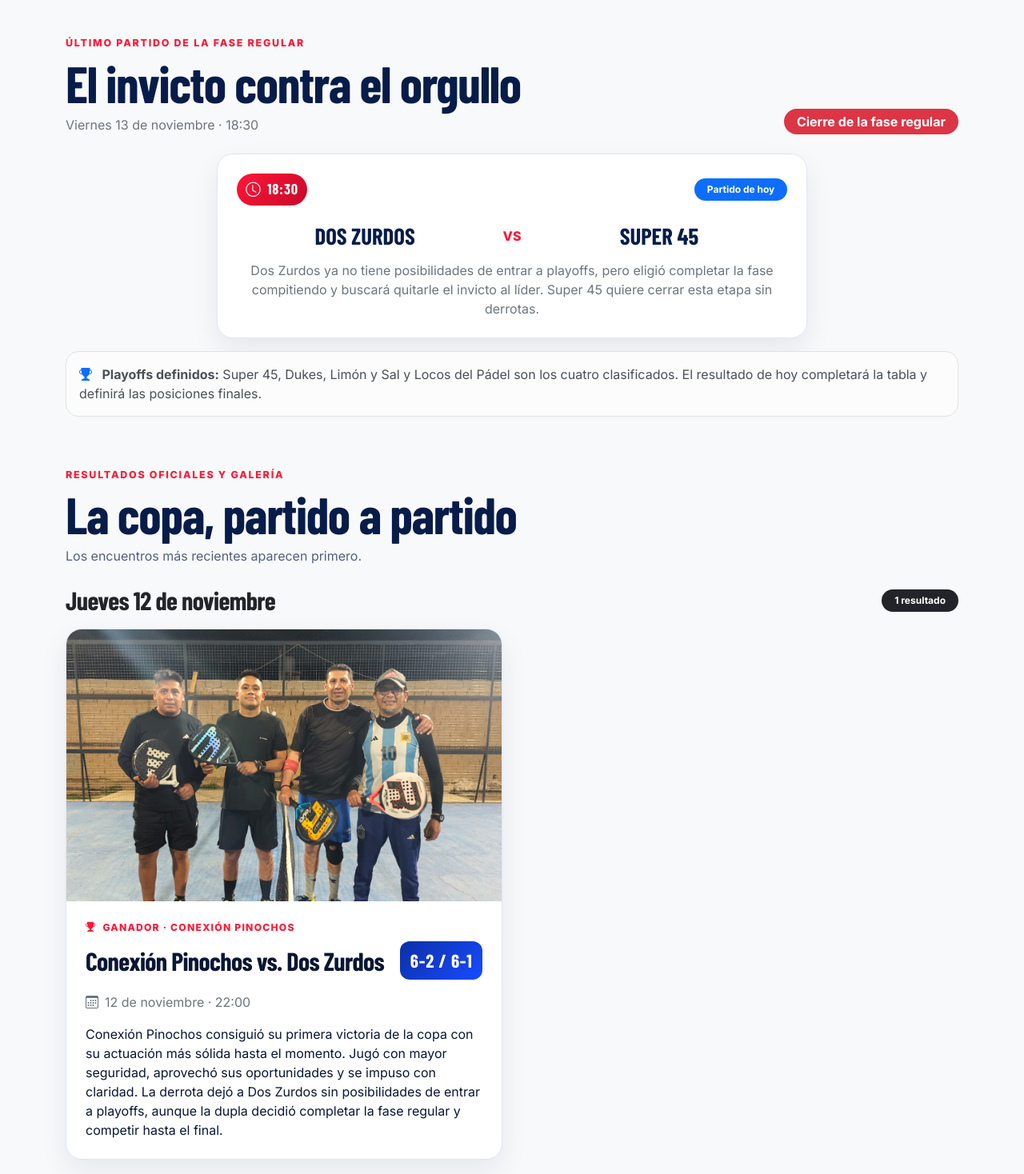
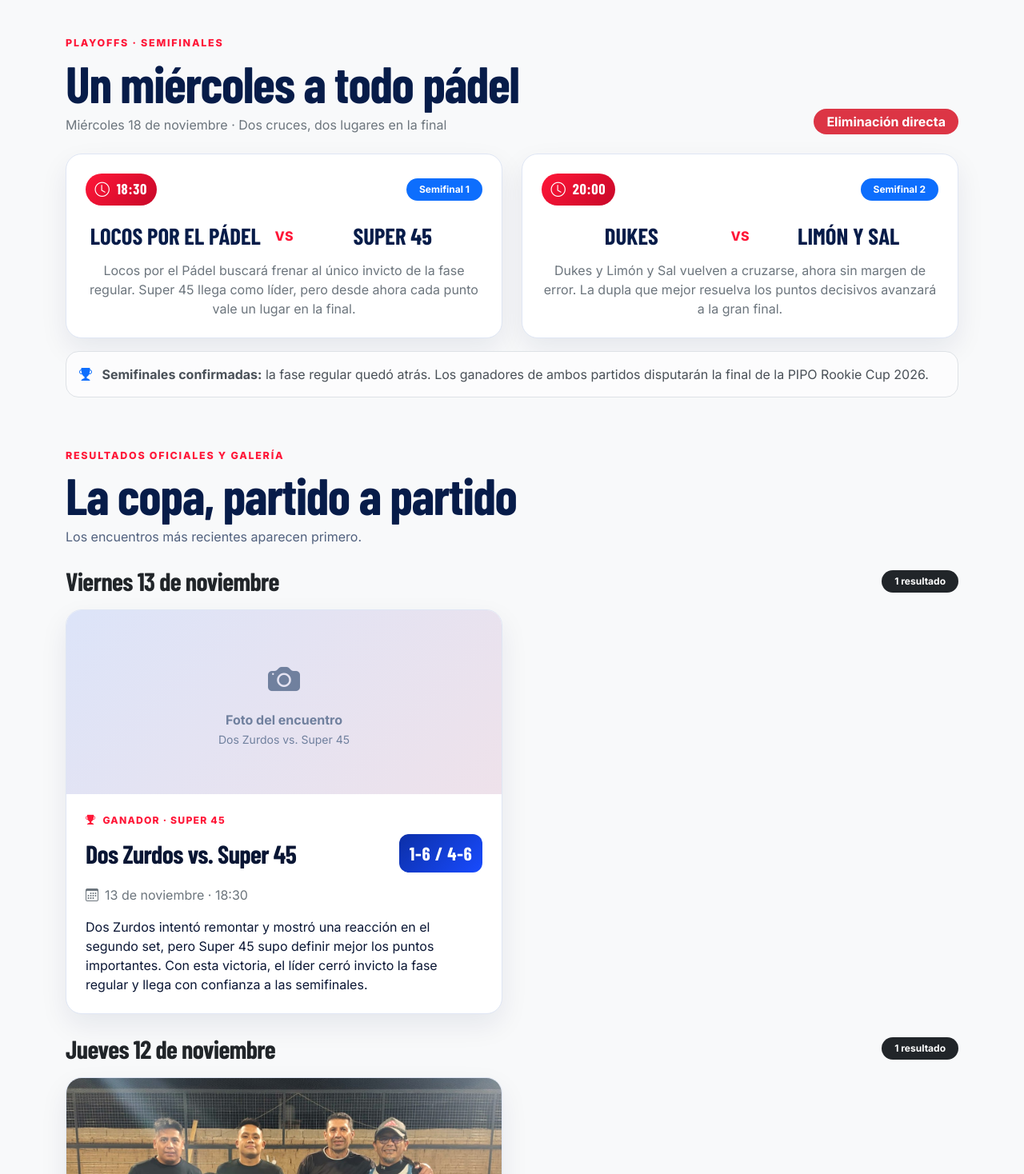
Before and after one commit to DarioUh/pipopadel, a plain HTML site: page rookie/rookie_cup_2026.html in a window 1280 px wide. Shown: the part 4220-5688 px from the top of the page at 80% size. Drawn offline with nearby package versions, Linux system fonts and the light colour scheme; a web font is replaced by a local one.

Commit message:
Actualiza cierre de fase regular y semifinales Rookie Cup

```diff
--- a/rookie/rookie_cup_2026.html
+++ b/rookie/rookie_cup_2026.html
@@ -833,33 +833,47 @@
     <section class="py-5 bg-light border-top" aria-label="Seguimiento de la copa">
       <div class="container py-lg-4">
         <div id="fixture" class="mb-5">
-          <div class="section-kicker mb-2">Último partido de la fase regular</div>
+          <div class="section-kicker mb-2">Playoffs · Semifinales</div>
           <div class="d-flex flex-column flex-lg-row justify-content-between align-items-lg-end gap-2 mb-4">
             <div>
-              <h2 class="section-title mb-2">El invicto contra el orgullo</h2>
-              <p class="text-secondary mb-0">Viernes 13 de noviembre · 18:30</p>
-            </div>
-            <span class="badge rounded-pill text-bg-danger px-3 py-2 fs-6">Cierre de la fase regular</span>
-          </div>
-          <div class="row g-3 justify-content-center">
-            <div class="col-lg-8">
+              <h2 class="section-title mb-2">Un miércoles a todo pádel</h2>
+              <p class="text-secondary mb-0">Miércoles 18 de noviembre · Dos cruces, dos lugares en la final</p>
+            </div>
+            <span class="badge rounded-pill text-bg-danger px-3 py-2 fs-6">Eliminación directa</span>
+          </div>
+          <div class="row g-4">
+            <div class="col-lg-6">
               <article class="schedule-card p-4">
                 <div class="d-flex flex-wrap justify-content-between align-items-center gap-2 mb-4">
                   <span class="schedule-time"><i class="bi bi-clock me-2"></i>18:30</span>
-                  <span class="badge rounded-pill text-bg-primary px-3 py-2">Partido de hoy</span>
+                  <span class="badge rounded-pill text-bg-primary px-3 py-2">Semifinal 1</span>
                 </div>
                 <div class="matchup text-center">
-                  <strong>Dos Zurdos</strong>
+                  <strong>Locos por el Pádel</strong>
                   <span class="vs">VS</span>
                   <strong>Super 45</strong>
                 </div>
-                <p class="text-center text-secondary mt-3 mb-0">Dos Zurdos ya no tiene posibilidades de entrar a playoffs, pero eligió completar la fase compitiendo y buscará quitarle el invicto al líder. Super 45 quiere cerrar esta etapa sin derrotas.</p>
+                <p class="text-center text-secondary mt-3 mb-0">Locos por el Pádel buscará frenar al único invicto de la fase regular. Super 45 llega como líder, pero desde ahora cada punto vale un lugar en la final.</p>
+              </article>
+            </div>
+            <div class="col-lg-6">
+              <article class="schedule-card p-4">
+                <div class="d-flex flex-wrap justify-content-between align-items-center gap-2 mb-4">
+                  <span class="schedule-time"><i class="bi bi-clock me-2"></i>20:00</span>
+                  <span class="badge rounded-pill text-bg-primary px-3 py-2">Semifinal 2</span>
+                </div>
+                <div class="matchup text-center">
+                  <strong>Dukes</strong>
+                  <span class="vs">VS</span>
+                  <strong>Limón y Sal</strong>
+                </div>
+                <p class="text-center text-secondary mt-3 mb-0">Dukes y Limón y Sal vuelven a cruzarse, ahora sin margen de error. La dupla que mejor resuelva los puntos decisivos avanzará a la gran final.</p>
               </article>
             </div>
           </div>
           <div class="alert alert-light border rounded-4 mt-3 mb-0">
             <i class="bi bi-trophy-fill text-primary me-2"></i>
-            <strong>Playoffs definidos:</strong> Super 45, Dukes, Limón y Sal y Locos del Pádel son los cuatro clasificados. El resultado de hoy completará la tabla y definirá las posiciones finales.
+            <strong>Semifinales confirmadas:</strong> la fase regular quedó atrás. Los ganadores de ambos partidos disputarán la final de la PIPO Rookie Cup 2026.
           </div>
         </div>
 
@@ -868,6 +882,29 @@
           <div class="section-kicker mb-2">Resultados oficiales y galería</div>
           <h2 class="section-title mb-2">La copa, partido a partido</h2>
           <p class="lead-copy mb-4">Los encuentros más recientes aparecen primero. </p>
+
+          <div class="d-flex flex-wrap justify-content-between align-items-center gap-2 mt-4 mb-3">
+            <h3 class="h2 fw-bold text-dark mb-0">Viernes 13 de noviembre</h3>
+            <span class="badge rounded-pill text-bg-dark px-3 py-2">1 resultado</span>
+          </div>
+          <div class="row g-4">
+            <div class="col-lg-6">
+              <article class="result-card">
+                <!-- FOTO: subir como img/partidos/2026-11-13-dos-zurdos-super-45.jpg -->
+                <img class="result-photo" src="img/partidos/2026-11-13-dos-zurdos-super-45.jpg" alt="Dos Zurdos y Super 45 después de su partido de la PIPO Rookie Cup" loading="lazy" onerror="this.classList.add('d-none'); this.nextElementSibling.classList.remove('d-none');">
+                <div class="photo-placeholder d-none text-center p-4"><div><i class="bi bi-camera-fill fs-1 d-block mb-2"></i><strong>Foto del encuentro</strong><br><small>Dos Zurdos vs. Super 45</small></div></div>
+                <div class="p-4">
+                  <div class="winner-label mb-2"><i class="bi bi-trophy-fill me-2"></i>Ganador · Super 45</div>
+                  <div class="d-flex flex-column flex-sm-row justify-content-between gap-3 align-items-sm-center mb-3">
+                    <h3 class="h2 fw-bold mb-0">Dos Zurdos vs. Super 45</h3>
+                    <span class="score-pill text-nowrap">1-6 / 4-6</span>
+                  </div>
+                  <p class="text-secondary mb-1"><i class="bi bi-calendar3 me-2"></i>13 de noviembre · 18:30</p>
+                  <p class="mb-0 mt-3">Dos Zurdos intentó remontar y mostró una reacción en el segundo set, pero Super 45 supo definir mejor los puntos importantes. Con esta victoria, el líder cerró invicto la fase regular y llega con confianza a las semifinales.</p>
+                </div>
+              </article>
+            </div>
+          </div>
 
           <div class="d-flex flex-wrap justify-content-between align-items-center gap-2 mt-4 mb-3">
             <h3 class="h2 fw-bold text-dark mb-0">Jueves 12 de noviembre</h3>
```
